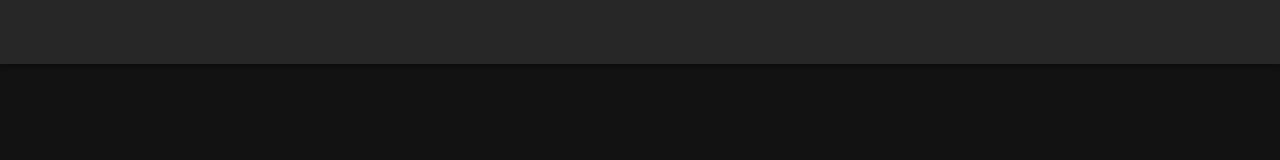
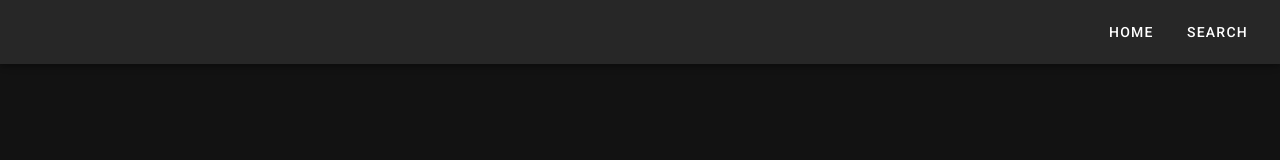
Before and after one commit to nsalvador/vue-tv-ui, a Vue app: page / in a window 1280 px wide. Shown: the top 160 px of the page. Built offline with nearby package versions, Linux system fonts and the light colour scheme.

Commit message:
Added Home & Search buttons in toolbar

```diff
--- a/src/components/Header.vue
+++ b/src/components/Header.vue
@@ -1,13 +1,19 @@
 <template>
   <v-container>
     <v-app-bar app>
+      <v-spacer></v-spacer>
       <app-search @search="search" v-if="isVisible" />
+      <v-toolbar-items>
+        <v-btn text @click="goToHome">Home</v-btn>
+        <v-btn text @click="goToSearch">Search</v-btn>
+      </v-toolbar-items>
     </v-app-bar>
   </v-container>
 </template>
 
 <script>
 import appSearch from "./SearchBar.vue";
+import router from "../router";
 
 export default {
   name: "Header",
@@ -20,6 +26,16 @@ export default {
     appSearch
   },
   methods: {
+    goToHome() {
+      if (this.$route.name === "search") {
+        router.push({ name: "home" });
+      }
+    },
+    goToSearch() {
+      if (this.$route.name === "home") {
+        router.push({ name: "search" });
+      }
+    },
     search(show) {
       this.$emit("search", {
         show,
--- a/src/components/Image.vue
+++ b/src/components/Image.vue
@@ -19,7 +19,6 @@
 
 <script>
 export default {
-  name: "Image",
   data: () => ({
     isSubscribed: true,
     baseURL: "https://tv-calendar-assets.s3.us-east-2.amazonaws.com/",
--- a/src/components/SearchResults.vue
+++ b/src/components/SearchResults.vue
@@ -19,12 +19,15 @@ import appImage from "./Image.vue";
 export default {
   name: "SearchResults",
   data: () => ({
-    page: this.seriesObject.page || 1
+    page: null
   }),
   methods: {
     next(page) {
       this.$emit("next", { show: this.show, page });
     }
+  },
+  mounted() {
+    this.page = this.seriesObject.page || 1;
   },
   computed: {
     series() {
@@ -32,9 +35,6 @@ export default {
     },
     pages() {
       return this.seriesObject.pages || 0;
-    },
-    results() {
-      return this.seriesObject.results || 0;
     }
   },
   props: {
```
Also changed, not shown: 10 other files (tests, documents, lock files or other folders).
